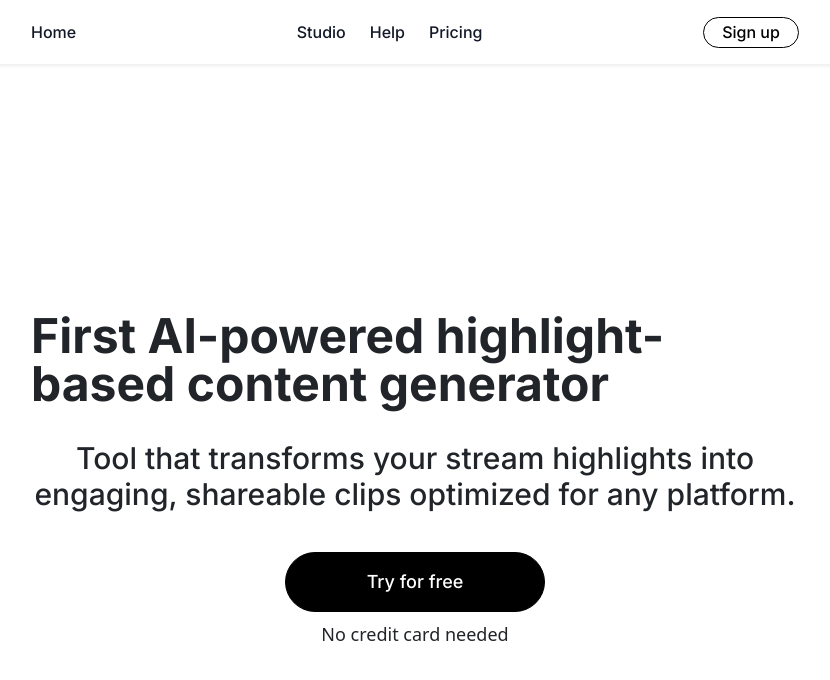
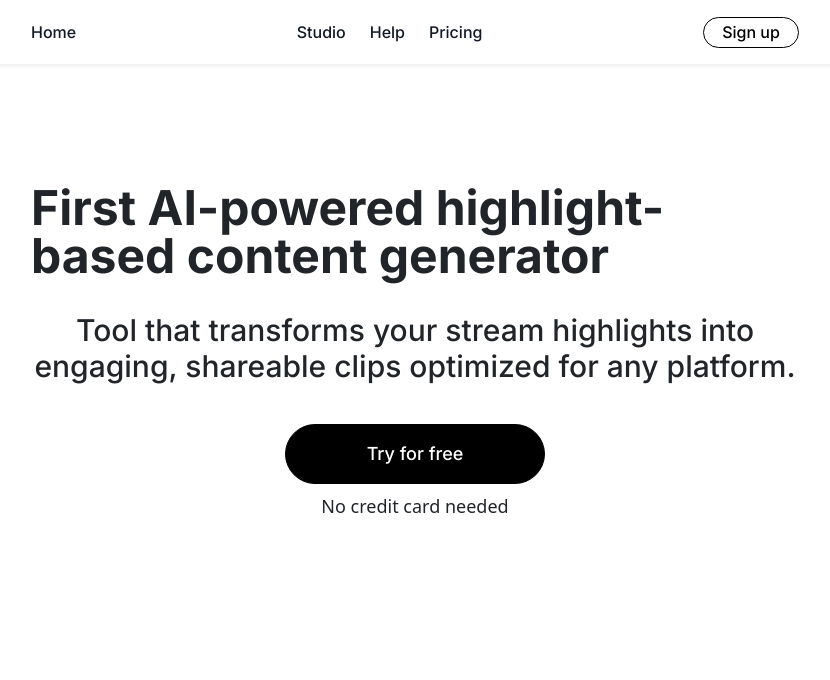
Before and after one commit to Boj4ckk/GROOT, a Vue app in the folder frontend/: page / in a window 1280 px wide. Shown: the top 680 px of the page, without its empty margins (225-1055 px from the left). Built offline with nearby package versions, Linux system fonts and the light colour scheme.

Commit message:
update app padding

```diff
--- a/frontend/src/App.vue
+++ b/frontend/src/App.vue
@@ -6,7 +6,7 @@ import navbar from './components/navbar.vue';
 </script>
 
 <template>
-  <div class="px-[15px] md:!px-64 pt-40 md:pt-72 ">
+  <div class=" px-[15px] pt-10 md:!px-64 md:pt-40 ">
     <navbar class=" px-[15px] md:px-64" />
     <router-view class=""/>
 
```
